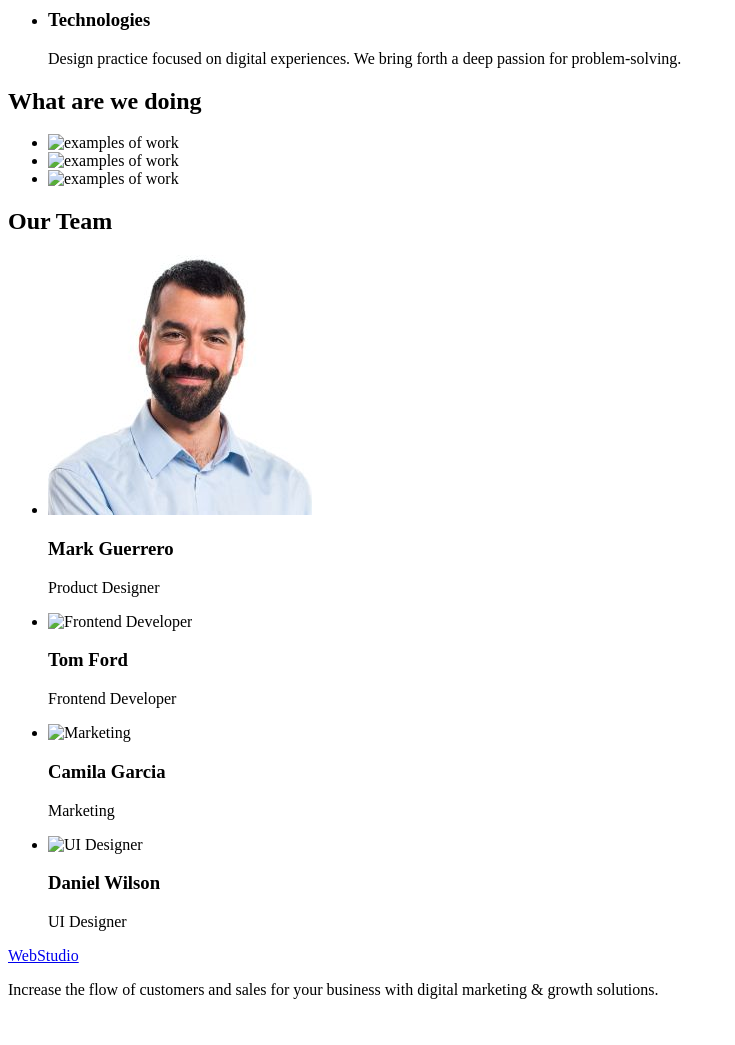
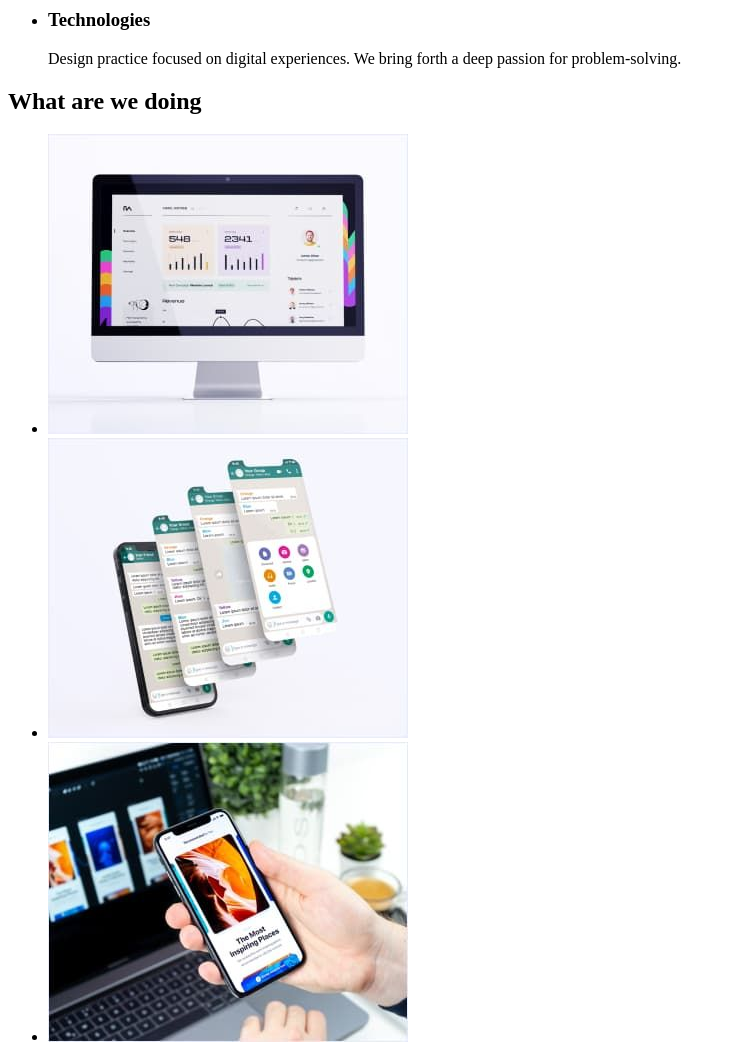
Before and after one commit to 15021987/-goit-hw-markup-01, a plain HTML site: page index.html in a window 1280 px wide. Shown: the part 560-1605 px from the top of the page, without its empty margins (0-735 px from the left). Before the commit the page ends 1575 px from the top, so only its background shows below. Drawn offline with Linux system fonts and the light colour scheme.

Commit message:
add index.html

```diff
--- a/index.html
+++ b/index.html
@@ -53,9 +53,9 @@ problem to walk away with the perfect and creative solution. </p>
     <section>
         <h2>What are we doing</h2>
         <ul>
-            <li><img src="./photo/photo1.jpg" alt="examples of work" width="360"></li>
-            <li><img src="./photo/photo2.jpg" alt="examples of work" width="360"></li>
-            <li><img src="./photo/photo3.jpg" alt="examples of work" width="360"></li>
+            <li><img src="./photo2/photo_1.jpg" alt="examples of work" width="360"></li>
+            <li><img src="./photo2/photo_2.jpg" alt="examples of work" width="360"></li>
+            <li><img src="./photo2/photo_3.jpg" alt="examples of work" width="360"></li>
         </ul>
 
     </section>
@@ -65,13 +65,13 @@ problem to walk away with the perfect and creative solution. </p>
             <li><img src="./photo2/img_1.jpg" alt="Product Designer" width="264">
         <h3>Mark Guerrero</h3>
         <p>Product Designer</p></li>
-            <li><img src="./photo/img2.jpg" alt="Frontend Developer" width="264">
+            <li><img src="./photo2/img_2.jpg" alt="Frontend Developer" width="264">
         <h3>Tom Ford</h3>
         <p>Frontend Developer</p></li>
-            <li><img src="./photo/img3.jpg" alt="Marketing" width="264">
+            <li><img src="./photo2/img_3.jpg" alt="Marketing" width="264">
         <h3>Camila Garcia</h3>
         <p>Marketing</p></li>
-            <li><img src="./photo/img4.jpg" alt="UI Designer" width="264">
+            <li><img src="./photo2/img_4.jpg" alt="UI Designer" width="264">
         <h3>Daniel Wilson</h3>
         <p>UI Designer</p></li>
         </ul>
```
Also changed, not shown: photo2/img_2.jpg (renamed from photo2/img2.jpg), photo2/img_3.jpg (renamed from photo2/img3.jpg), photo2/img_4.jpg (renamed from photo2/img4.jpg), photo2/photo_1.jpg (renamed from photo2/photo1.jpg), photo2/photo_2.jpg (renamed from photo2/photo2.jpg), photo2/photo_3.jpg (renamed from photo2/photo3.jpg).
